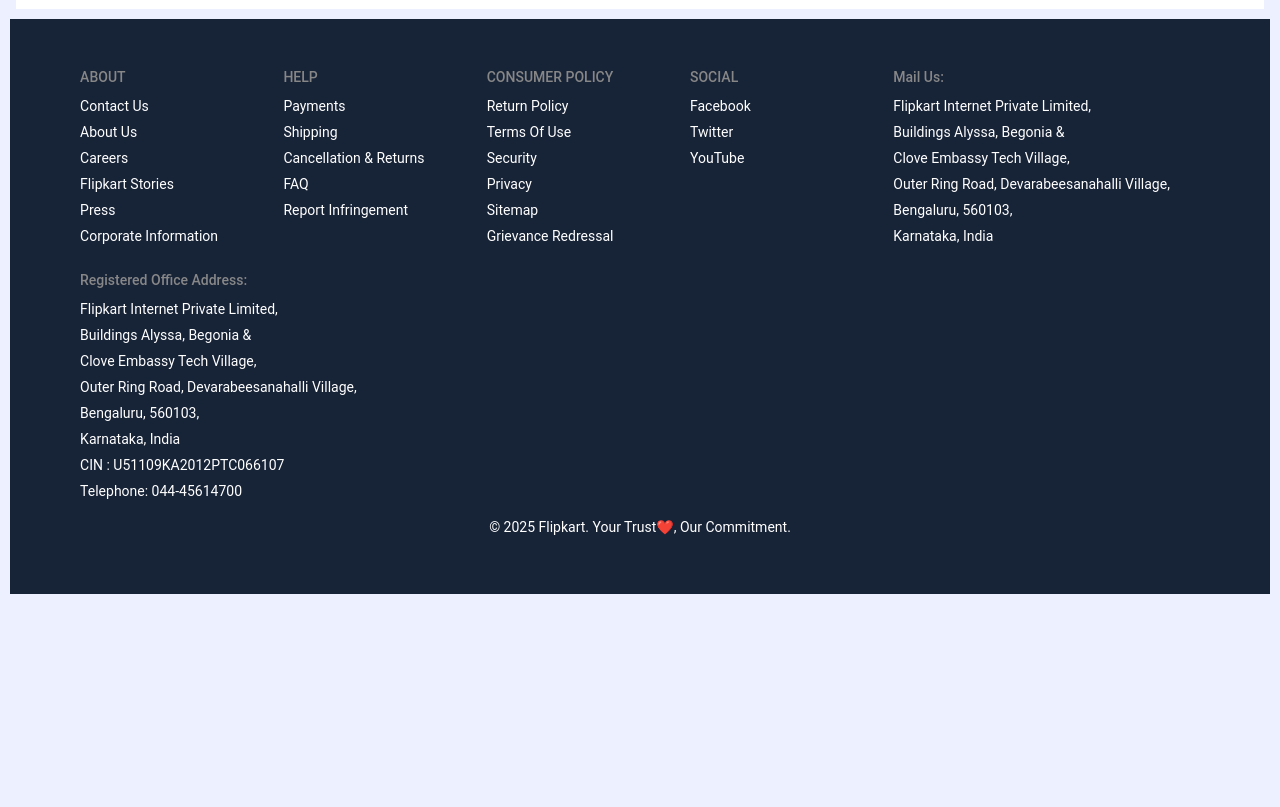
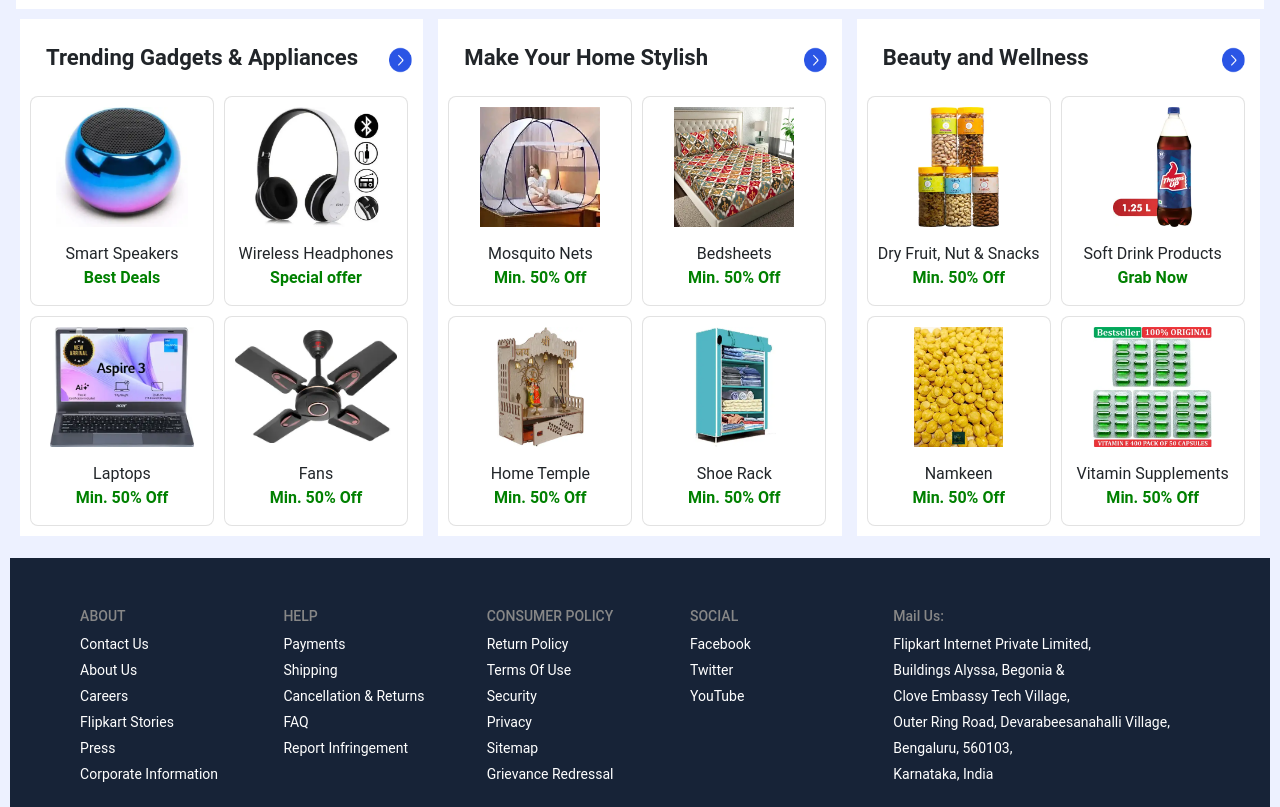
Before and after one commit to ravnick/Flipkart_Clone, a plain HTML site: page index.html in a window 1280 px wide. Shown: the part 1106-1913 px from the top of the page. Before the commit the page ends 1700 px from the top, so only its background shows below. Drawn offline with nearby package versions, Linux system fonts and the light colour scheme.

Commit message:
add index.htm;

```diff
--- a/index.html
+++ b/index.html
@@ -327,6 +327,105 @@
             <button class="scroll-btn scroll-left" id="scrollLeftBtn">‹</button>
             <button class="scroll-btn scroll-right" id="scrollRightBtn">›</button>
         </div>
+
+        <!-- Sixth Container -->
+        <div class="container-sixth">
+
+            <!-- Category 1 -->
+            <div class="category">
+                <div class="hedding-arrow">
+                    <h2>Trending Gadgets & Appliances</h2>
+                    <img src="arrow.png" alt="arrow" style="margin-right: -4px;">
+                </div>
+                <div class="items">
+                    <div class="item">
+                        <img src="sixth-container-first-img-spiker.jpg" alt="Smart Speaker">
+                        <p>Smart Speakers</p>
+                        <span>Best Deals</span>
+                    </div>
+                    <div class="item">
+                        <img src="sixth-container-second-img-headphone.jpg" alt="Wireless Headphones">
+                        <p>Wireless Headphones</p>
+                        <span>Special offer</span>
+                    </div>
+                    <div class="item">
+                        <img src="sixth-container-thired-img-laptop.jpg" alt="Laptops">
+                        <p>Laptops</p>
+                        <span>Min. 50% Off</span>
+                    </div>
+                    <div class="item">
+                        <img src="sixth-container-fouth-img-fan.jpg" alt="Fans">
+                        <p>Fans</p>
+                        <span>Min. 50% Off</span>
+                    </div>
+                </div>
+            </div>
+
+            <!-- Category 2 -->
+            <div class="category">
+                <div class="hedding-arrow">
+                    <h2>Make Your Home Stylish</h2>
+                    <img src="arrow.png" alt="arrow">
+                </div>
+                <div class="items">
+                    <div class="item">
+                        <img src="sixth-container-fifth-img-mosquito-net.jpg" alt="Mosquito Nets">
+                        <p>Mosquito Nets</p>
+                        <span>Min. 50% Off</span>
+                    </div>
+                    <div class="item">
+                        <img src="sixth-container-sixth-img-bedsheet.jpg" alt="Bedsheets">
+                        <p>Bedsheets</p>
+                        <span>Min. 50% Off</span>
+                    </div>
+                    <div class="item">
+                        <img src="sixth-container-seventh-img-homeTemple.jpg" alt="Home Temple">
+                        <p>Home Temple</p>
+                        <span>Min. 50% Off</span>
+                    </div>
+                    <div class="item">
+                        <img src="sixth-container-eaigth-img-shoeRack.jpg" alt="Shoe Rack">
+                        <p>Shoe Rack</p>
+                        <span>Min. 50% Off</span>
+                    </div>
+                </div>
+            </div>
+
+            <!-- Category 3 -->
+            <div class="category">
+                <div class="hedding-arrow">
+                    <h2>Beauty and Wellness</h2>
+                    <img src="arrow.png" alt="arrow">
+                </div>
+                <div class="items">
+                    <div class="item">
+                        <img src="sixth-container-ninth-img-dryFruit.jpg" alt="Dry Fruits">
+                        <p>Dry Fruit, Nut & Snacks</p>
+                        <span>Min. 50% Off</span>
+                    </div>
+                    <div class="item">
+                        <img src="sixth-container-tenth-img-softDrink.jpg" alt="Soft Drink">
+                        <p>Soft Drink Products</p>
+                        <span>Grab Now</span>
+                    </div>
+                    <div class="item">
+                        <img src="sixth-container-elevanth-img-namkeen.jpg" alt="Namkeen">
+                        <p>Namkeen</p>
+                        <span>Min. 50% Off</span>
+                    </div>
+                    <div class="item">
+                        <img src="sixth-container-twevth-img-vitaminSupplemetry.jpg" alt="Vitamin Supplements">
+                        <p>Vitamin Supplements</p>
+                        <span>Min. 50% Off</span>
+                    </div>
+                </div>
+            </div>
+
+        </div>
+
+
+
+
     </main>
 
     <!-- Footer Section  -->
--- a/style.css
+++ b/style.css
@@ -471,6 +471,7 @@ main {
     flex-shrink: 0;
     height: 207.017px;
     object-fit: cover;
+    cursor: pointer;
 }
 
 .scroller-btn {
@@ -576,6 +577,10 @@ main {
 .scroller-images .sc-img img {
     width: 156.56px !important;
     height: 156.56px !important;
+}
+
+.sc-img {
+    cursor: pointer;
 }
 
 .si p {
@@ -706,6 +711,93 @@ main {
 }
 
 
+
+
+/* sixth container  */
+.container-sixth {
+    display: flex;
+    gap: 15px;
+    width: 97.5%;
+    margin-top: 10px;
+    padding: 0px 4px 12px 4px;
+    border-radius: 0% !important;
+}
+
+.category {
+    flex: 1;
+    background: #ffffff;
+    padding: 10px;
+}
+
+.category .hedding-arrow {
+    display: flex;
+    justify-content: space-between;
+    align-items: center;
+    cursor: pointer;
+}
+
+.category h2 {
+    font-size: 1.38rem;
+    font-weight: bold;
+    padding: 16px 0px 16px 16px;
+    text-align: left;
+}
+
+.category .hedding-arrow img {
+    width: 33px;
+    height: 30px;
+    border-radius: 50%;
+    margin-top: -5px;
+}
+
+.items {
+    display: flex;
+    flex-wrap: wrap;
+    gap: 10px;
+}
+
+.item {
+    width: 48%;
+    background: white;
+    padding: 10px;
+    border: 1px solid #ddddddd7;
+    border-radius: 8px;
+    text-align: center;
+    min-height: 210px;
+    cursor: pointer;
+    /* optional - sab item same height ke dikh sake */
+}
+
+.item img {
+    width: 100%;
+    height: 120px;
+    object-fit: contain;
+}
+
+.item p {
+    margin: 15px 0 0;
+}
+
+.item span {
+    color: green;
+    font-weight: bold;
+}
+
+
+
+
+
+
+
+
+
+
+
+
+
+
+
+
 /* Footer Section  */
 .footer {
     background-color: #172337;
```
Also changed, not shown: arrow.png (added), sixth-container-eaigth-img-shoeRack.jpg (added), sixth-container-elevanth-img-namkeen.jpg (added), sixth-container-fifth-img-mosquito-net.jpg (added), sixth-container-first-img-spiker.jpg (added), sixth-container-fouth-img-fan.jpg (added), sixth-container-ninth-img-dryFruit.jpg (added), sixth-container-second-img-headphone.jpg (added), sixth-container-seventh-img-homeTemple.jpg (added), sixth-container-sixth-img-bedsheet.jpg (added), sixth-container-tenth-img-softDrink.jpg (added), sixth-container-thired-img-laptop.jpg (added), sixth-container-twevth-img-vitaminSupplemetry.jpg (added).
